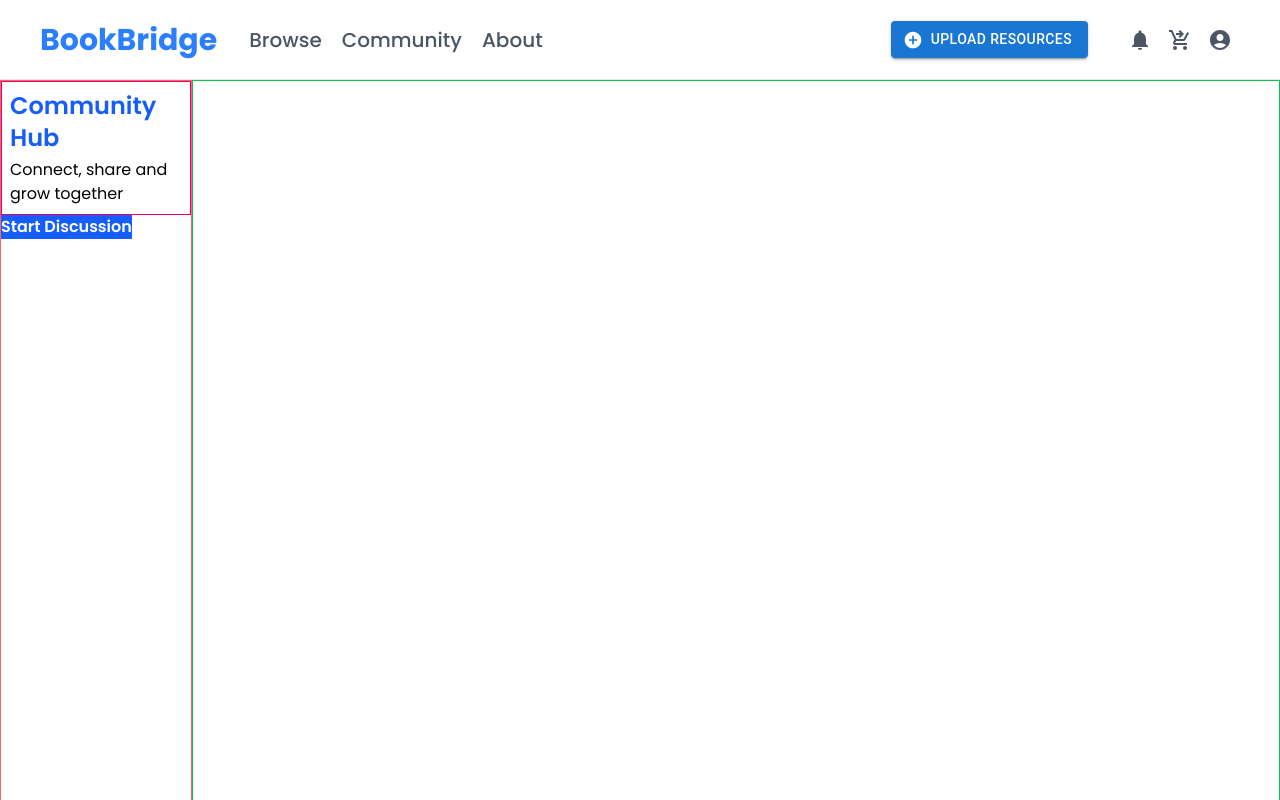
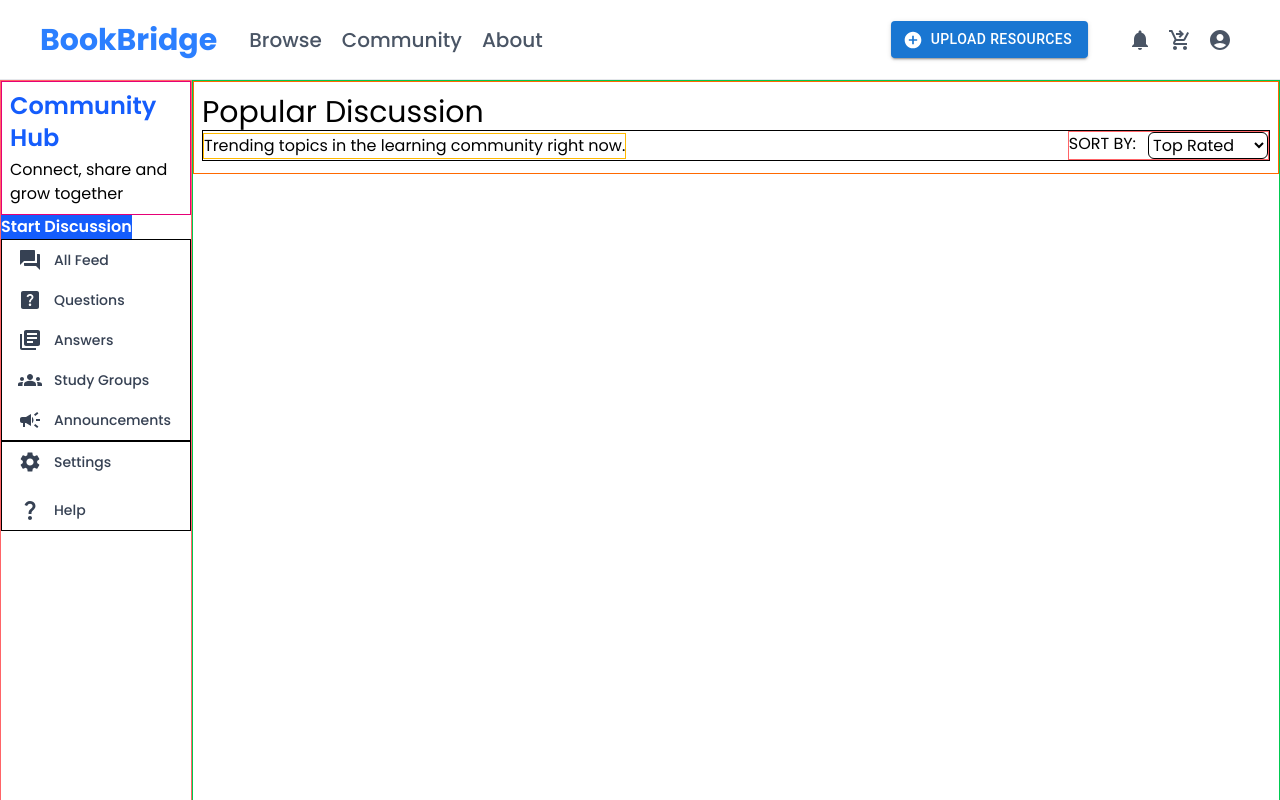
Before and after one commit to Mansij19/BOOK_BRIDGE_Frontend, a React (Vite) app: page /Community in a window 1280 px wide. Shown: the top 800 px of the page. Built offline with nearby package versions, Linux system fonts and the light colour scheme; the HTML template or start-up script is replaced by a standard one.

Commit message:
right side updated

```diff
--- a/src/components/UI/Sidebar.jsx
+++ b/src/components/UI/Sidebar.jsx
@@ -8,35 +8,64 @@ import SettingsIcon from '@mui/icons-material/Settings';
 import QuestionMarkIcon from '@mui/icons-material/QuestionMark';
 const Sidebar = () => {
   const data =[{
-    icon : <ForumIcon/>
+    icon : <ForumIcon/>,
     value : "All Feed"
   },
   {
-    icon : <HelpCenterIcon/>
+    icon : <HelpCenterIcon/>,
     value : "Questions"
   },
   {
-    icon : <LibraryBooksIcon/>
+    icon : <LibraryBooksIcon/>,
     value : "Answers"
   },
   {
-    icon : <GroupsIcon/>
+    icon : <GroupsIcon/>,
     value : "Study Groups"
   },{
-    icon : <CampaignIcon/>
+    icon : <CampaignIcon/>,
     value : "Announcements"
   },
-  {
-    icon : <SettingsIcon/>
+
+];
+const dataNext =[{
+    icon : <SettingsIcon/>,
     value : "Settings"
   },
   {
-    icon : <QuestionMarkIcon/>
+    icon : <QuestionMarkIcon/>,
     value : "Help"
-  }
-]
+  }]
   return (
-    <div>Sidebar</div>
+    <div className='w-full'>
+      <div className='border border-black'>
+        {data.map((item, index) => (
+          <button
+            key={index}
+            className={`w-full flex items-center gap-3 px-4 py-2 rounded-lg text-sm font-medium transition-all duration-200
+              ${
+                item.active
+                  ? "bg-blue-600 text-white"
+                  : "text-gray-700 hover:bg-gray-100"
+              }`}
+          >
+            {item.icon}
+            <span>{item.value}</span>
+          </button>
+        ))}
+      </div>
+       <div className="border border-black space-y-2">
+        {dataNext.map((item, index) => (
+          <button
+            key={index}
+            className="w-full flex items-center gap-3 px-4 py-2 rounded-lg text-sm font-medium text-gray-700 hover:bg-gray-100 transition-all duration-200"
+          >
+            {item.icon}
+            <span>{item.value}</span>
+          </button>
+        ))}
+      </div>
+    </div>
   )
 }
 
--- a/src/pages/CommunityPage.jsx
+++ b/src/pages/CommunityPage.jsx
@@ -1,11 +1,17 @@
 import React from 'react'
+import Sidebar from '../components/UI/Sidebar'
 
 const CommunityPage = () => {
+  const sort = [
+    "Top Rated",
+    "Most Recent",
+    "Most active",
+  ]
   return (
     <div className='flex w-full h-screen '>
       {/* left side */}
       <div className='w-[15%] h-full border border-red-400'>
-        <div className='w-full flex flex-col justify-centre items-centre'>
+        <div className='w-full flex flex-col '>
           <div className='flex flex-col p-2 gap-1 border border-pink-600'>
             <div className='text-2xl text-blue-600 font-semibold'>Community Hub</div>
             <div>Connect, share and grow together </div>
@@ -15,11 +21,39 @@ const CommunityPage = () => {
               Start Discussion
             </button>
           </div>
+          <div className='flex flex-col justify-between'>
+            <Sidebar/>
+          </div>
         </div>
       </div>
       {/* right side */}
-      <div className='w-[85%] h-full border border-green-500'>
+      <div className='w-[85%] h-full border border-green-500 '>
+        <div className='flex flex-col w-full border px-2 py-3 border-orange-500'>
+          <div className='text-3xl'>Popular Discussion</div>
+          <div className='flex border border-black justify-between items-center-safe'>
+            <div className='flex border border-amber-400'>Trending topics in the learning community right now.
+            </div>
+            <div className='flex border border-red-400 gap-x-3'>
+            <div>SORT BY:</div>
+            <div>
+              <select
+            name=""
+            id=""
+            className="border rounded-md  w-full"
+          >
+            <option value="">Top Rated</option>
 
+            {sort.map((rate, index) => (
+              <option key={index} value={rate}>
+                {rate}
+              </option>
+            ))}
+          </select>
+            </div>
+          </div>
+          </div>
+
+        </div>
       </div>
     </div>
   )
```
